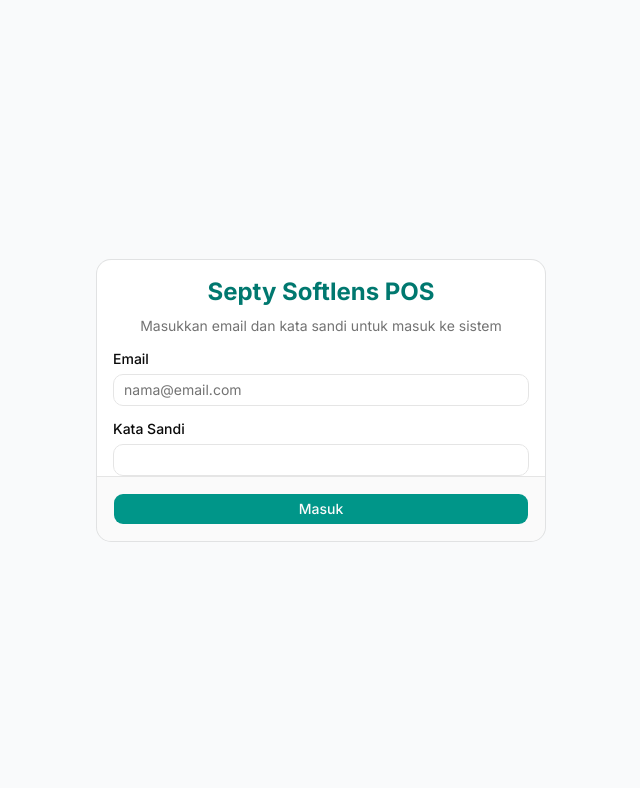
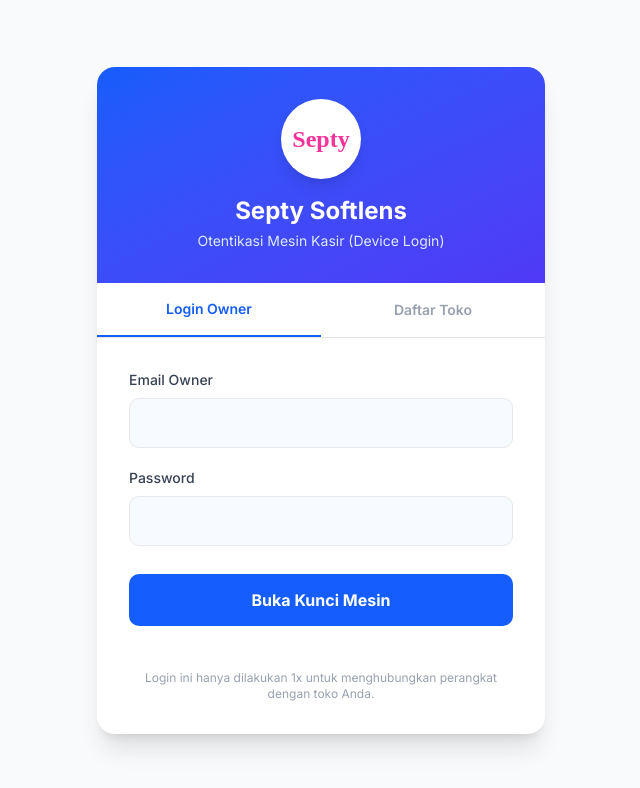
Before and after one commit to vrimae/septy-softlens-pos, a Next.js app: page /login in a window 1280 px wide. Shown: the top 788 px of the page, without its empty margins (319-959 px from the left). Built offline with nearby package versions, Linux system fonts and the light colour scheme; no server answers.

Commit message:
Update login UI to match design and add register tab

```diff
--- a/src/app/(auth)/login/page.tsx
+++ b/src/app/(auth)/login/page.tsx
@@ -3,88 +3,158 @@
 import { useState } from "react";
 import { useRouter } from "next/navigation";
 import { supabase } from "@/lib/supabase/client";
-import { Button } from "@/components/ui/button";
-import { Input } from "@/components/ui/input";
-import { Card, CardContent, CardDescription, CardFooter, CardHeader, CardTitle } from "@/components/ui/card";
-import { Label } from "@/components/ui/label";
 
 export default function LoginPage() {
+  const [activeTab, setActiveTab] = useState<"login" | "register">("login");
   const [email, setEmail] = useState("");
   const [password, setPassword] = useState("");
+  const [fullName, setFullName] = useState(""); // For registration
   const [loading, setLoading] = useState(false);
   const [error, setError] = useState<string | null>(null);
+  const [success, setSuccess] = useState<string | null>(null);
   const router = useRouter();
 
-  const handleLogin = async (e: React.FormEvent) => {
+  const handleAuth = async (e: React.FormEvent) => {
     e.preventDefault();
     setLoading(true);
     setError(null);
+    setSuccess(null);
 
     try {
+      if (activeTab === "login") {
         const { data, error } = await supabase.auth.signInWithPassword({
           email,
           password,
         });
-
-      if (error) {
-        throw error;
-      }
-
+        if (error) throw error;
         if (data.session) {
           router.push("/");
         }
+      } else {
+        // Register flow
+        const { data, error } = await supabase.auth.signUp({
+          email,
+          password,
+          options: {
+            data: { full_name: fullName, role: 'owner' } // Default as owner on sign up
+          }
+        });
+
+        if (error) throw error;
+        setSuccess("Pendaftaran berhasil! Silakan cek email Anda atau coba login sekarang.");
+        setActiveTab("login");
+      }
     } catch (err: any) {
-      setError(err.message || "Gagal masuk. Periksa kembali email dan kata sandi Anda.");
+      setError(err.message || "Terjadi kesalahan saat otentikasi.");
     } finally {
       setLoading(false);
     }
   };
 
   return (
-    <div className="min-h-screen flex items-center justify-center bg-gray-50 p-4">
-      <Card className="w-full max-w-md">
-        <CardHeader className="space-y-1 text-center">
-          <CardTitle className="text-2xl font-bold text-teal-700">Septy Softlens POS</CardTitle>
-          <CardDescription>
-            Masukkan email dan kata sandi untuk masuk ke sistem
-          </CardDescription>
-        </CardHeader>
-        <form onSubmit={handleLogin}>
-          <CardContent className="space-y-4">
+    <div className="min-h-screen flex items-center justify-center bg-gray-50 p-4 font-sans">
+      <div className="w-full max-w-md bg-white rounded-2xl shadow-xl overflow-hidden">
+
+        {/* Header Gradient */}
+        <div className="bg-gradient-to-br from-blue-600 to-indigo-600 p-8 text-center text-white">
+          <div className="w-20 h-20 bg-white rounded-full mx-auto flex items-center justify-center mb-4 shadow-lg overflow-hidden p-2">
+            {/* Logo placeholder - using text to mimic the logo in screenshot */}
+            <span className="text-pink-500 font-bold text-2xl" style={{ fontFamily: 'cursive' }}>Septy</span>
+          </div>
+          <h1 className="text-2xl font-bold mb-1">Septy Softlens</h1>
+          <p className="text-blue-100 text-sm">Otentikasi Mesin Kasir (Device Login)</p>
+        </div>
+
+        {/* Tabs */}
+        <div className="flex border-b">
+          <button
+            className={`flex-1 py-4 text-sm font-semibold transition-colors ${
+              activeTab === "login"
+                ? "text-blue-600 border-b-2 border-blue-600"
+                : "text-gray-400 hover:text-gray-600"
+            }`}
+            onClick={() => { setActiveTab("login"); setError(null); setSuccess(null); }}
+          >
+            Login Owner
+          </button>
+          <button
+            className={`flex-1 py-4 text-sm font-semibold transition-colors ${
+              activeTab === "register"
+                ? "text-blue-600 border-b-2 border-blue-600"
+                : "text-gray-400 hover:text-gray-600"
+            }`}
+            onClick={() => { setActiveTab("register"); setError(null); setSuccess(null); }}
+          >
+            Daftar Toko
+          </button>
+        </div>
+
+        {/* Form Body */}
+        <div className="p-8">
+          <form onSubmit={handleAuth} className="space-y-5">
             {error && (
-              <div className="bg-red-50 text-red-600 p-3 rounded-md text-sm text-center">
+              <div className="bg-red-50 text-red-600 p-3 rounded-lg text-sm text-center">
                 {error}
               </div>
             )}
+            {success && (
+              <div className="bg-green-50 text-green-600 p-3 rounded-lg text-sm text-center">
+                {success}
+              </div>
+            )}
+
+            {activeTab === "register" && (
               <div className="space-y-2">
-              <Label htmlFor="email">Email</Label>
-              <Input
-                id="email"
+                <label className="block text-sm font-medium text-gray-700">Nama Toko / Pemilik</label>
+                <input
+                  type="text"
+                  className="w-full px-4 py-3 bg-blue-50/50 border border-gray-200 rounded-lg focus:outline-none focus:ring-2 focus:ring-blue-500 focus:border-transparent transition-all"
+                  value={fullName}
+                  onChange={(e) => setFullName(e.target.value)}
+                  required
+                />
+              </div>
+            )}
+
+            <div className="space-y-2">
+              <label className="block text-sm font-medium text-gray-700">Email Owner</label>
+              <input
                 type="email"
-                placeholder="nama@email.com"
+                className="w-full px-4 py-3 bg-blue-50/50 border border-gray-200 rounded-lg focus:outline-none focus:ring-2 focus:ring-blue-500 focus:border-transparent transition-all"
                 value={email}
                 onChange={(e) => setEmail(e.target.value)}
                 required
               />
             </div>
+
             <div className="space-y-2">
-              <Label htmlFor="password">Kata Sandi</Label>
-              <Input
-                id="password"
+              <label className="block text-sm font-medium text-gray-700">Password</label>
+              <input
                 type="password"
+                className="w-full px-4 py-3 bg-blue-50/50 border border-gray-200 rounded-lg focus:outline-none focus:ring-2 focus:ring-blue-500 focus:border-transparent transition-all"
                 value={password}
                 onChange={(e) => setPassword(e.target.value)}
                 required
               />
             </div>
-          </CardContent>
-          <CardFooter>
-            <Button type="submit" className="w-full bg-teal-600 hover:bg-teal-700" disabled={loading}>
-              {loading ? "Memproses..." : "Masuk"}
-            </Button>
-          </CardFooter>
+
+            <button
+              type="submit"
+              className="w-full bg-blue-600 hover:bg-blue-700 text-white font-bold py-3.5 rounded-lg transition-colors mt-2"
+              disabled={loading}
+            >
+              {loading
+                ? "Memproses..."
+                : (activeTab === "login" ? "Buka Kunci Mesin" : "Daftarkan Toko")
+              }
+            </button>
+
+            <p className="text-center text-xs text-gray-400 mt-6 px-4">
+              Login ini hanya dilakukan 1x untuk menghubungkan perangkat dengan toko Anda.
+            </p>
           </form>
-      </Card>
+        </div>
+      </div>
     </div>
   );
 }
```
Lines whose indentation alone changed are shown as unchanged.
